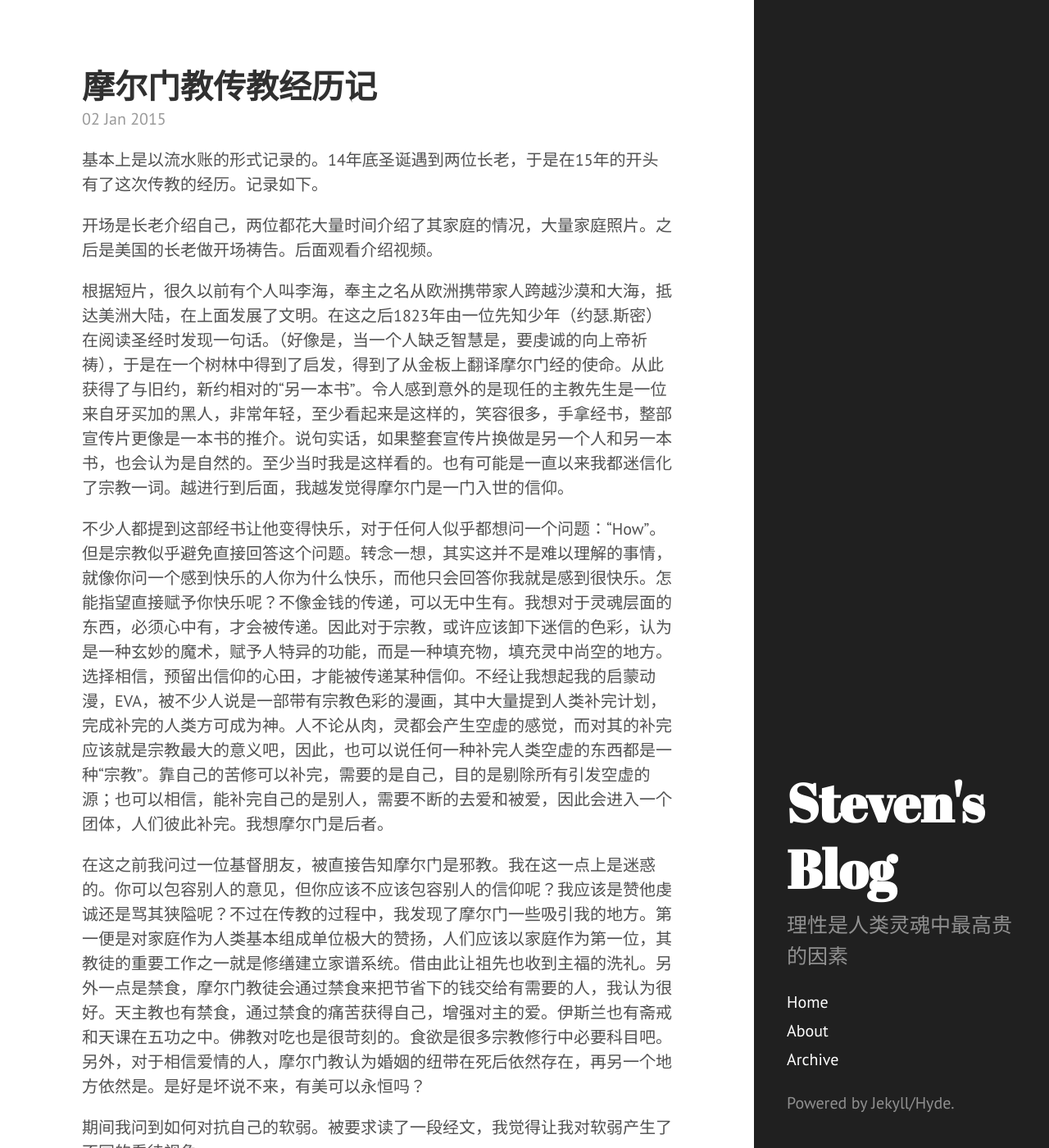
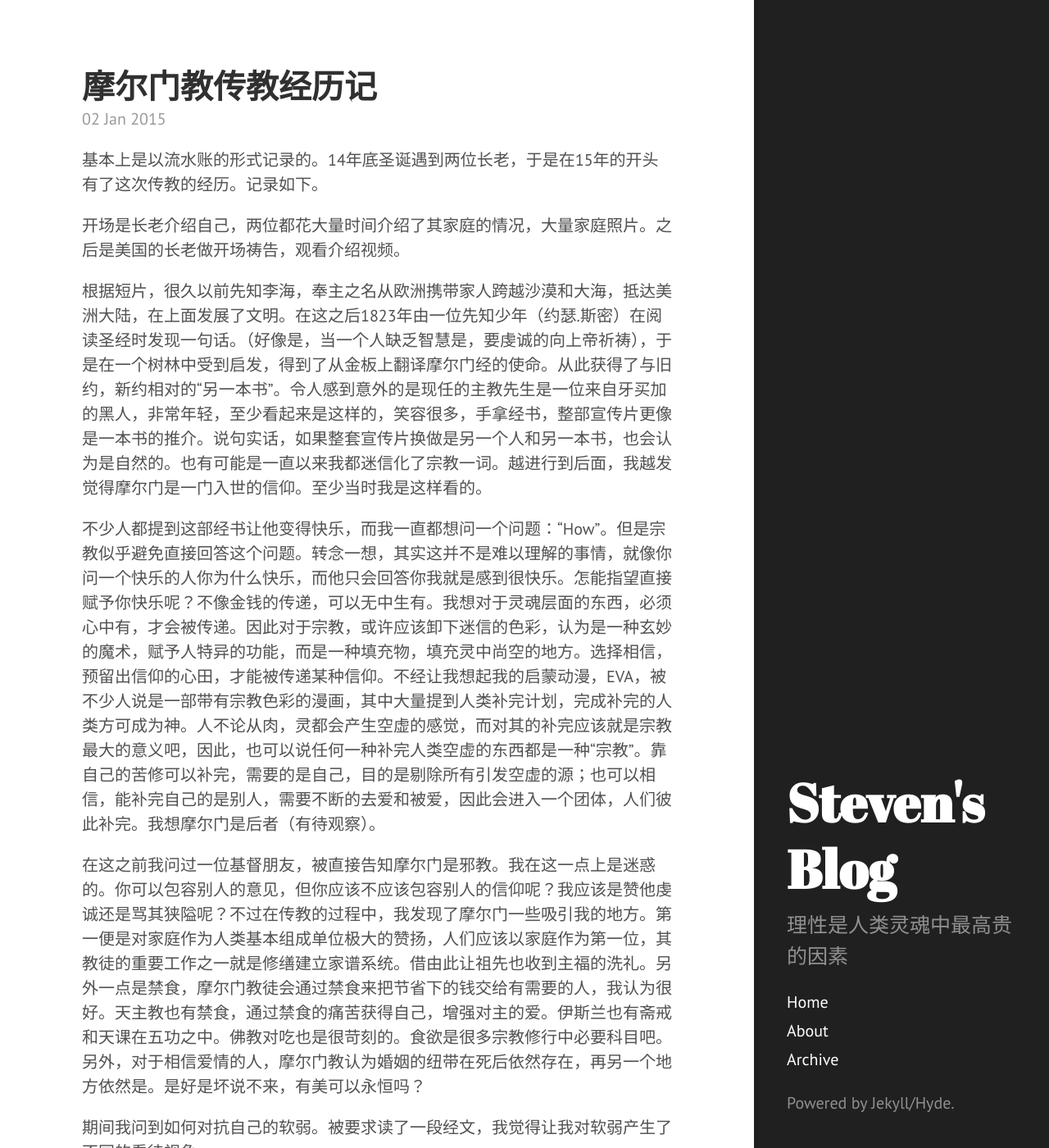
Before and after one commit to legatoo/legatoo.github.io, a Jekyll site: the page built from _posts/2015-01-02-Mormon-Preach.md, in a window 1280 px wide and 1400 px high. Shown: the whole window at 82% size. Built offline with Jekyll 4.4.1, drawn with Linux system fonts in a browser that asks for light colours; Markdown is read by kramdown in place of the engine named in the settings.

Commit message:
mormom preach

```diff
--- a/_posts/2015-01-02-Mormon-Preach.md
+++ b/_posts/2015-01-02-Mormon-Preach.md
@@ -4,12 +4,12 @@
 ---
 基本上是以流水账的形式记录的。14年底圣诞遇到两位长老，于是在15年的开头有了这次传教的经历。记录如下。
 
-开场是长老介绍自己，两位都花大量时间介绍了其家庭的情况，大量家庭照片。之后是美国的长老做开场祷告。后面观看介绍视频。
+开场是长老介绍自己，两位都花大量时间介绍了其家庭的情况，大量家庭照片。之后是美国的长老做开场祷告，观看介绍视频。
 
-根据短片，很久以前有个人叫李海，奉主之名从欧洲携带家人跨越沙漠和大海，抵达美洲大陆，在上面发展了文明。在这之后1823年由一位先知少年（约瑟.斯密）在阅读圣经时发现一句话。（好像是，当一个人缺乏智慧是，要虔诚的向上帝祈祷），于是在一个树林中得到了启发，得到了从金板上翻译摩尔门经的使命。从此获得了与旧约，新约相对的“另一本书”。令人感到意外的是现任的主教先生是一位来自牙买加的黑人，非常年轻，至少看起来是这样的，笑容很多，手拿经书，整部宣传片更像是一本书的推介。说句实话，如果整套宣传片换做是另一个人和另一本书，也会认为是自然的。至少当时我是这样看的。也有可能是一直以来我都迷信化了宗教一词。越进行到后面，我越发觉得摩尔门是一门入世的信仰。
+根据短片，很久以前先知李海，奉主之名从欧洲携带家人跨越沙漠和大海，抵达美洲大陆，在上面发展了文明。在这之后1823年由一位先知少年（约瑟.斯密）在阅读圣经时发现一句话。（好像是，当一个人缺乏智慧是，要虔诚的向上帝祈祷），于是在一个树林中受到启发，得到了从金板上翻译摩尔门经的使命。从此获得了与旧约，新约相对的“另一本书”。令人感到意外的是现任的主教先生是一位来自牙买加的黑人，非常年轻，至少看起来是这样的，笑容很多，手拿经书，整部宣传片更像是一本书的推介。说句实话，如果整套宣传片换做是另一个人和另一本书，也会认为是自然的。也有可能是一直以来我都迷信化了宗教一词。越进行到后面，我越发觉得摩尔门是一门入世的信仰。至少当时我是这样看的。
 
 
-不少人都提到这部经书让他变得快乐，对于任何人似乎都想问一个问题：“How”。但是宗教似乎避免直接回答这个问题。转念一想，其实这并不是难以理解的事情，就像你问一个感到快乐的人你为什么快乐，而他只会回答你我就是感到很快乐。怎能指望直接赋予你快乐呢？不像金钱的传递，可以无中生有。我想对于灵魂层面的东西，必须心中有，才会被传递。因此对于宗教，或许应该卸下迷信的色彩，认为是一种玄妙的魔术，赋予人特异的功能，而是一种填充物，填充灵中尚空的地方。选择相信，预留出信仰的心田，才能被传递某种信仰。不经让我想起我的启蒙动漫，EVA，被不少人说是一部带有宗教色彩的漫画，其中大量提到人类补完计划，完成补完的人类方可成为神。人不论从肉，灵都会产生空虚的感觉，而对其的补完应该就是宗教最大的意义吧，因此，也可以说任何一种补完人类空虚的东西都是一种“宗教”。靠自己的苦修可以补完，需要的是自己，目的是剔除所有引发空虚的源；也可以相信，能补完自己的是别人，需要不断的去爱和被爱，因此会进入一个团体，人们彼此补完。我想摩尔门是后者。
+不少人都提到这部经书让他变得快乐，而我一直都想问一个问题：“How”。但是宗教似乎避免直接回答这个问题。转念一想，其实这并不是难以理解的事情，就像你问一个快乐的人你为什么快乐，而他只会回答你我就是感到很快乐。怎能指望直接赋予你快乐呢？不像金钱的传递，可以无中生有。我想对于灵魂层面的东西，必须心中有，才会被传递。因此对于宗教，或许应该卸下迷信的色彩，认为是一种玄妙的魔术，赋予人特异的功能，而是一种填充物，填充灵中尚空的地方。选择相信，预留出信仰的心田，才能被传递某种信仰。不经让我想起我的启蒙动漫，EVA，被不少人说是一部带有宗教色彩的漫画，其中大量提到人类补完计划，完成补完的人类方可成为神。人不论从肉，灵都会产生空虚的感觉，而对其的补完应该就是宗教最大的意义吧，因此，也可以说任何一种补完人类空虚的东西都是一种“宗教”。靠自己的苦修可以补完，需要的是自己，目的是剔除所有引发空虚的源；也可以相信，能补完自己的是别人，需要不断的去爱和被爱，因此会进入一个团体，人们彼此补完。我想摩尔门是后者（有待观察）。
 
 <!--more-->
 
```
